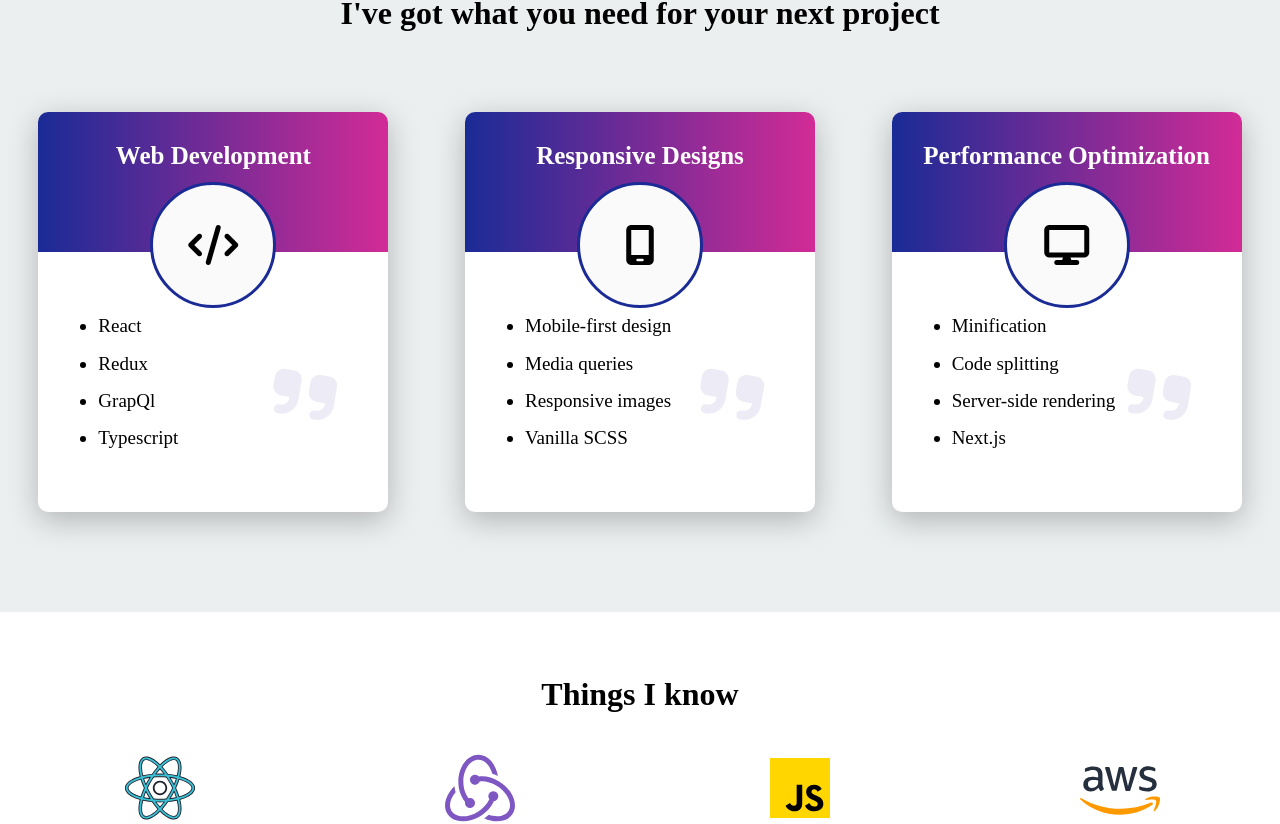
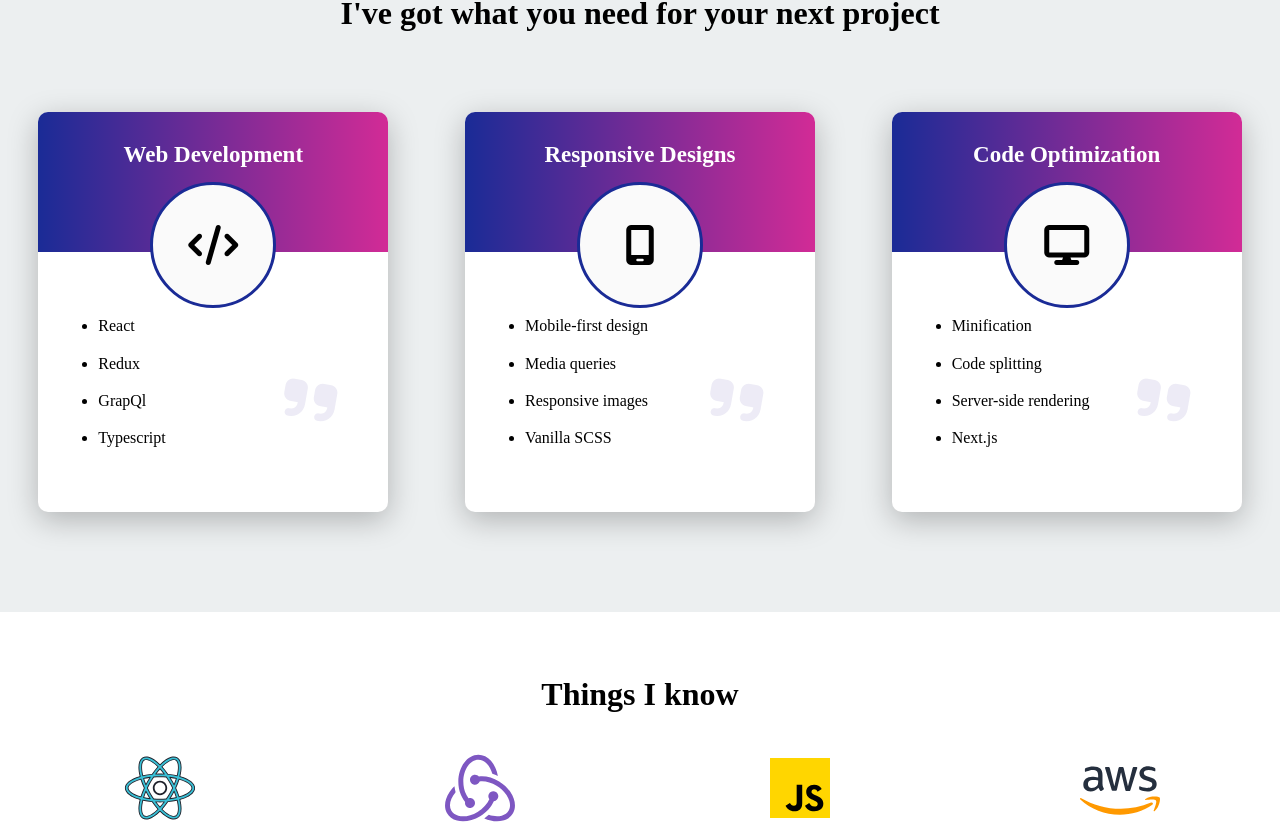
Before and after one commit to EmmanuelVictor62/Code-Manuel-Website, a React (Create React App) app: page / in a window 1280 px wide. Shown: the part 1494-2318 px from the top of the page. Built offline with nearby package versions, Linux system fonts and the light colour scheme.

Commit message:
Fixed mobile view on all pages

```diff
--- a/src/Components/About/_about.scss
+++ b/src/Components/About/_about.scss
@@ -56,13 +56,15 @@
 
       @include respond(mobile-screen) {
         text-align: center;
-        font-size: 29px;
+        @include font-size(27px);
+        margin-bottom: 0px;
       }
     }
 
     &-content {
       @include respond(mobile-screen) {
-        font-size: 18px;
+        @include font-size(15px);
+        // font-size: 16px;
         line-height: 28px;
       }
     }
@@ -73,6 +75,12 @@
       display: flex;
       gap: 15px;
       margin-top: 30px;
+
+      @include respond(mobile-screen) {
+        & button {
+          margin-right: 20px;
+        }
+      }
     }
 
     &--hire {
--- a/src/Components/Contact/_contact.scss
+++ b/src/Components/Contact/_contact.scss
@@ -46,34 +46,58 @@
     &__heading {
       @include font(25px, 600);
       margin-bottom: 20px;
+
+      @include respond(mobile-screen) {
+        @include font-size(21px);
+      }
     }
 
     &__subheading {
       @include font(18px, 400);
       line-height: 1.7rem;
       margin-top: 0;
+
+      @include respond(mobile-screen) {
+        @include font-size(16px);
+      }
     }
 
     &__info-container {
       @include flex;
       gap: 17px;
       margin-bottom: 2em;
+
+      @include respond(mobile-screen) {
+        @include font-size(16px);
+      }
     }
 
     &__icon-wrapper {
       @include flex-justify;
       background-color: rgba(255, 255, 255, 0.15);
       border-radius: 50%;
-      width: 50px;
-      height: 50px;
+      width: 48px;
+      height: 45px;
+
+      @include respond(mobile-screen) {
+        margin-right: 5px;
+      }
     }
 
     &__info {
       @include font(18px, 600);
 
+      @include respond(mobile-screen) {
+        @include font-size(16px);
+      }
+
       & a {
         @include font(16px, 400);
         color: white;
+
+        @include respond(mobile-screen) {
+          @include font-size(14px);
+        }
       }
     }
   }
@@ -97,11 +121,15 @@
       @include respond(mobile-screen) {
         @include slideInUpBasic;
         width: 90%;
-        height: 580px;
+        height: fit-content;
         border-radius: 10px 10px 0px 0px;
         padding: 1.5rem;
         box-sizing: border-box !important;
         animation: slideUp 3s ease 0s 1 normal forwards;
+        padding-top: 5px;
+        display: flex;
+        flex-direction: column;
+        justify-content: center;
       }
 
       @include respond(tablet-screen) {
@@ -117,6 +145,7 @@
 
         @include respond(mobile-screen) {
           margin-top: 23px;
+          @include font-size(23px);
         }
       }
     }
@@ -128,6 +157,7 @@
 
       @include respond(mobile-screen) {
         width: 100%;
+        flex-direction: column;
       }
     }
 
@@ -140,22 +170,29 @@
       border-radius: 3px;
       width: inherit;
 
+      @include respond(mobile-screen) {
+        margin-bottom: 1rem;
+        align-self: center;
+      }
+
       &--subject {
         width: 90%;
+        display: block;
 
         @include respond(mobile-screen) {
-          width: 95%;
+          width: 100%;
         }
       }
 
       &--textarea {
         @include font-size(16px);
         width: 90%;
+        display: block;
         height: 150px;
         font-family: "Times New Roman", Times, serif;
 
         @include respond(mobile-screen) {
-          width: 95%;
+          width: 100%;
         }
       }
     }
@@ -181,6 +218,10 @@
 
         &[data-type="error"] {
           color: red;
+        }
+
+        @include respond(mobile-screen) {
+          @include font-size(14px);
         }
       }
 
--- a/src/Components/Home/_home.scss
+++ b/src/Components/Home/_home.scss
@@ -43,9 +43,9 @@
     margin-bottom: 30px;
 
     @include respond(mobile-screen) {
-      @include font-size(42px);
+      // @include font-size(42px);
       @include flex;
-      max-width: 80%;
+      max-width: 90%;
       height: 105px;
       margin-bottom: 20px;
       margin-top: 0px;
@@ -66,7 +66,7 @@
       }
 
       @include respond(mobile-screen) {
-        @include font-size(45px);
+        @include font-size(38px);
       }
 
       @include respond(tablet-screen) {
@@ -87,7 +87,7 @@
     margin-bottom: 10px;
 
     @include respond(mobile-screen) {
-      @include font-size(18px);
+      @include font-size(17px);
       line-height: 40px;
       width: 89%;
     }
@@ -103,14 +103,21 @@
     &:hover {
       background-color: $col-accent-2;
     }
+
+    &-box {
+      @include respond(mobile-screen) {
+        box-sizing: border-box;
+        margin-top: 7px;
+      }
+    }
   }
 
   &__link {
     @include transition;
-    @include font-size(20px);
+    @include font-size(12px);
     color: $col-white;
     opacity: 0.9;
-    margin-left: 25px;
+    margin-left: 18px;
 
     &:hover {
       color: $col-white;
--- a/src/Components/Icons/_icons.scss
+++ b/src/Components/Icons/_icons.scss
@@ -4,5 +4,9 @@
   &__name {
     @include font(19px, 500);
     margin: 10px 0px;
+
+    @include respond(mobile-screen) {
+      @include font(16px, 500);
+    }
   }
 }
--- a/src/Components/Portfolio/_portfolio.scss
+++ b/src/Components/Portfolio/_portfolio.scss
@@ -12,6 +12,11 @@
     @include font-size(30px);
     text-transform: capitalize;
     margin: 0px 0px 30px 0px;
+
+    @include respond(mobile-screen) {
+      width: 100%;
+      @include font-size(25px);
+    }
   }
 
   &__flip-box {
--- a/src/Components/Services/_services.scss
+++ b/src/Components/Services/_services.scss
@@ -39,6 +39,9 @@
 
     @include respond(mobile-screen) {
       width: 85%;
+      &:not(:last-child) {
+        margin-bottom: 30px;
+      }
     }
 
     &--wrapper {
@@ -48,7 +51,6 @@
 
       @include respond(mobile-screen) {
         flex-direction: column;
-        gap: 30px;
       }
 
       @include respond(tablet-screen) {
@@ -64,8 +66,7 @@
       position: relative;
 
       p {
-        font-size: 25px;
-        font-weight: 600;
+        @include font(23px, 600);
         margin-top: 30px;
         color: $col-white;
       }
@@ -92,7 +93,7 @@
     }
 
     &__description {
-      @include font(18px, 400);
+      @include font(15px, 400);
       line-height: 1.7rem;
       height: 260px;
       position: relative;
@@ -117,7 +118,7 @@
           list-style-type: disc;
           text-align: start;
           margin-bottom: 10px;
-          @include font(19px, 400);
+          @include font(16px, 400);
         }
       }
     }
--- a/src/Components/Skills/_skills.scss
+++ b/src/Components/Skills/_skills.scss
@@ -13,6 +13,10 @@
   &__heading {
     margin-top: 0px;
     margin-bottom: 30px;
+
+    @include respond(mobile-screen) {
+      @include font-size(27px);
+    }
   }
 
   &__icon {
@@ -36,6 +40,10 @@
     &-name {
       @include font(19px, 500);
       margin: 10px 0px;
+
+      @include respond(mobile-screen) {
+        @include font(16px, 500);
+      }
     }
   }
 }
--- a/src/Components/Skills/index.tsx
+++ b/src/Components/Skills/index.tsx
@@ -42,7 +42,7 @@ const Skills: React.FC<SkillsProps> = ({ toggle }) => {
             x="0px"
             y="0px"
             width="80"
-            height="80"
+            height="70"
             viewBox="0 0 48 48"
           >
             <path
--- a/src/Components/Testimonial/_testimonial.scss
+++ b/src/Components/Testimonial/_testimonial.scss
@@ -11,6 +11,15 @@
   &[data-toggle="true"] {
     background-color: $col-dark-global;
     color: $col-white;
+
+    .testimonial-card {
+      background-color: rgba(255, 255, 255, 0.8);
+
+      &-footer-name-description,
+      &-content {
+        color: $col-dark;
+      }
+    }
   }
 
   &__heading {
@@ -18,19 +27,24 @@
     margin-top: 0;
 
     @include respond(mobile-screen) {
-      font-size: 29px;
+      @include font-size(25px);
     }
   }
 
   &__subheading {
     @include font-size(20px);
-    max-width: 80%;
+    max-width: 90%;
     margin: 0;
     line-height: 1.8em;
     text-align: start;
 
     &--container {
       @include flex-justify;
+    }
+
+    @include respond(mobile-screen) {
+      @include font-size(16px);
+      line-height: 32px;
     }
   }
 
@@ -45,8 +59,10 @@
     box-shadow: 8px 12px 25px 0 rgba(0, 0, 0, 0.16);
 
     @include respond(mobile-screen) {
+      height: 420px;
       width: 85%;
       justify-self: center;
+      padding: 20px 15px 30px 20px;
     }
 
     &:hover {
@@ -66,6 +82,7 @@
         grid-template-columns: repeat(1, 1fr);
         row-gap: 2em;
         height: fit-content;
+        margin-top: 3em;
       }
 
       @include respond(tablet-screen) {
@@ -85,6 +102,10 @@
         font-size: 55px;
         transform: rotate(10deg);
         color: #ad2b96;
+
+        @include respond(mobile-screen) {
+          font-size: 30px;
+        }
       }
     }
 
@@ -93,6 +114,10 @@
       text-align: left;
       line-height: 27px;
       color: #4e4e4e;
+
+      @include respond(mobile-screen) {
+        @include font-size(15px);
+      }
     }
 
     &-footer {
@@ -132,6 +157,10 @@
         @include font(22px, 400);
         color: $col-dark;
 
+        @include respond(mobile-screen) {
+          @include font-size(16px);
+        }
+
         &-box {
           border-left: 1px solid #797979;
           margin-left: 10px;
@@ -143,6 +172,11 @@
           margin: 0;
           @include font(15px, 300);
           color: #4e4e4e;
+
+          @include respond(mobile-screen) {
+            @include font-size(14px);
+            margin-top: 2px;
+          }
         }
       }
     }
--- a/src/Utils/constants.ts
+++ b/src/Utils/constants.ts
@@ -64,7 +64,7 @@ export const ServiceContent = [
     icon: "fa-solid fa-mobile-screen",
   },
   {
-    title: "Performance Optimization",
+    title: "Code Optimization",
     description: [
       "Minification",
       "Code splitting",
```
